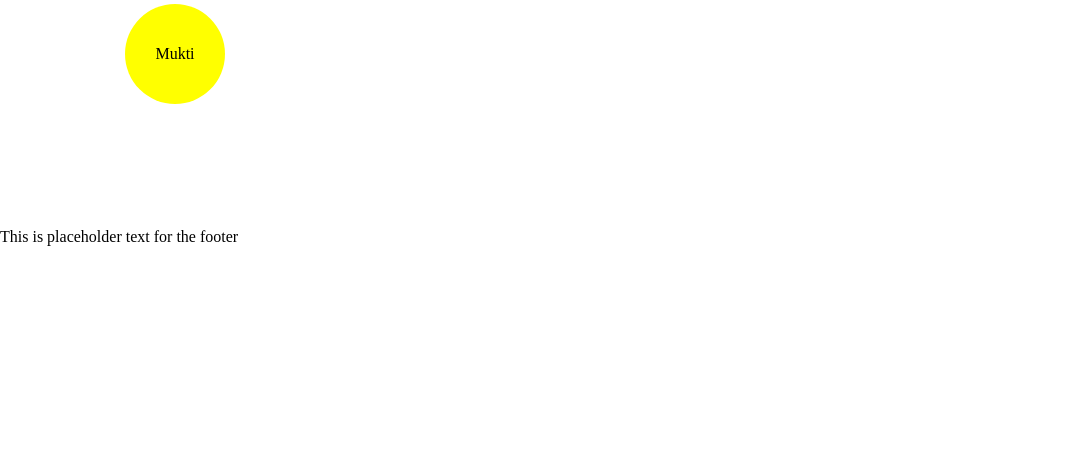
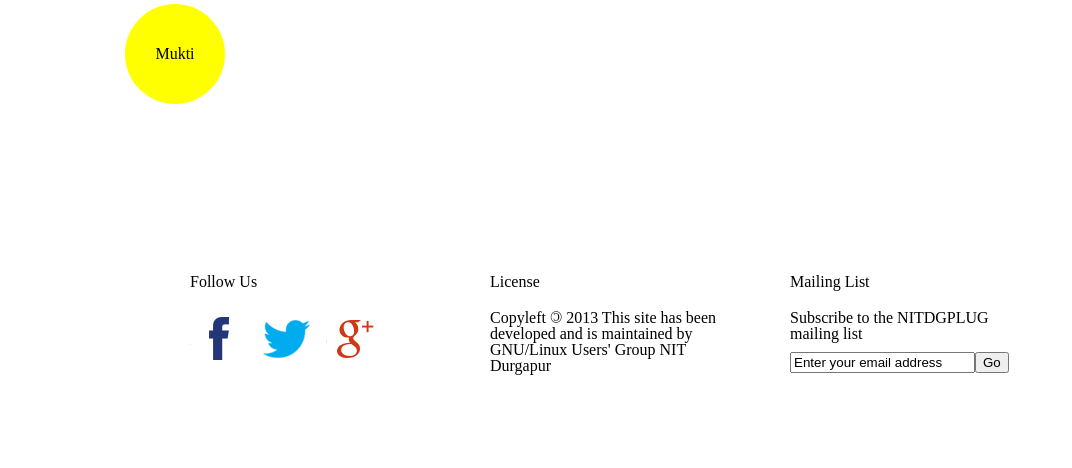
Before and after one commit to jazneetbhatti/mukti, a PHP site: page / in a window 1280 px wide. Shown: the part 137-605 px from the top of the page, without its empty margins (0-1072 px from the left). Run offline with PHP 8.4, Linux system fonts and the light colour scheme.

Commit message:
Set up the footer. Styling remains to be done.

```diff
--- a/index.html
+++ b/index.html
@@ -35,8 +35,61 @@
 		</div>
 
 		<div id="footer">
-			<!-- Integrate social media -->
-			<p>This is placeholder text for the footer</p>
+			<div id="footer-wrapper">
+				<div class="footer-column">
+					<h4>Follow Us</h4>
+					<ul id="footer-follow">
+						<li>
+							<a href="http://www.facebook.com/events/170985016274456/" id="facebook" title="Facebook">
+								Facebook
+								<span></span>
+							</a>
+
+						</li>
+
+						<li>
+							<a href="https://twitter.com/mukti_nitd" id="twitter" title="Twitter">
+								Twitter
+								<span></span>
+							</a>
+
+						</li>
+
+						<li>
+							<a href="http://www.mkti.in" id="googleplus" title="Google+">
+								Google+
+								<span></span>
+							</a>
+
+						</li>
+					</ul>
+				</div>
+
+				<div class="footer-column">
+					<h4>License</h4>
+
+					<p>Copyleft
+						<span style="-moz-transform: scaleX(-1); -o-transform: scaleX(-1); -webkit-transform: scaleX(-1); transform: scaleX(-1); display: inline-block;">
+    &copy;</span> 2013 This site has been developed and is maintained by GNU/Linux Users' Group NIT Durgapur
+    			</p>
+				</div>
+
+				<div class="footer-column">
+					<h4>Mailing List</h4>
+
+					<p>Subscribe to the NITDGPLUG mailing list</p>
+
+					<form action="http://groups.google.com/group/nitdgplug/boxsubscribe" method="get" id="mailing-list">
+						<div>
+							<input type="text" name="email" class="clear" value="Enter your email address">
+						</div>
+
+						<div>
+							<input type="submit" class="submit" value="Go">
+						</div>
+					</form>
+				</div>
+			</div>
 		</div>
 	</div>
 
--- a/scripts/script.js
+++ b/scripts/script.js
@@ -1,4 +1,10 @@
 $(document).ready(function() {
+
+/*
+ * ------------------------------ WRAPPER BEGIN ---------------------------------------------------
+ * Contains scripts for the 'wrapper' section
+ */
+
 	var fetchedData, currentObject; // currentObject corresponds to the centre node in the menu
 
 	/* Invokes the circular menu plugin */
@@ -13,8 +19,9 @@ $(document).ready(function() {
 	    });
 
 		/* Simulate a hover to open the menu on initialization.
-		   Triggering just a mouseover event does not close the
-		   menu when the mouse is idle */
+		 * Triggering just a mouseover event does not close the
+		 * menu when the mouse is idle
+		 */
 		$('.nav-menu-list').trigger('mouseover');
 		$('.nav-menu-list').trigger('mouseout');
   }
@@ -104,4 +111,32 @@ $(document).ready(function() {
 		applyCircleMenu();
 		updateContent('mukti');
 	});
+
+/* ------------------------------ WRAPPER END --------------------------------------------------- */
+
+/*
+ * ------------------------------ FOOTER BEGIN ---------------------------------------------------
+ * Contains scripts for the 'footer' section
+ */
+
+	/* Responsible for removing default content from form field on focus
+	 * and restoring default content in case focus is lifted and no data
+	 * has been entered
+	 */
+	$('input.clear').each(function(index) {
+		$(this)
+		.data('default', $(this).val())
+		.addClass('inactive')
+		.focus(function(){
+			$(this).removeClass('inactive');
+			if( $(this).val() === $(this).data('default') || $(this).val() === "" ) {
+				$(this).val("");
+			}
+		})
+		.blur(function() {
+			if( $(this).val() === "" ) {
+				$(this).addClass('inactive').val( $(this).data('default') );
+			}
+		});
+	});
 });
--- a/stylesheets/layout.css
+++ b/stylesheets/layout.css
@@ -15,7 +15,6 @@ html, body, #container{
 #wrapper {
 	padding-left: 350px;
 	padding-right: 250px;
-
 	overflow: hidden;						/* Needed to make menu take full height of its children, as
 																 the floating elements cause its height to reduce to 0 */
 }
@@ -43,6 +42,8 @@ html, body, #container{
 
 #footer {
 	clear: both;							/* Needed to prevent footer from floating as well */
+	padding: 45px 0 45px;
+	height: 150px;
 }
 
 * html #nav-menu {					/* This is a hack for IE6, just remember that the offset is the
@@ -60,6 +61,106 @@ html, body, #container{
 	background-color: yellow;
 	margin-left: -50px;
 	margin-top: -50px;
-
 	cursor: pointer;
 }
+
+#footer-wrapper {
+	width: 900px;
+	margin: 0 auto;
+}
+
+.footer-column {
+	float: left;
+	width: 250px;
+	margin: 0 50px 0 0;
+}
+
+.footer-column h4{
+	margin: 0 0 20px;
+}
+
+#footer-follow {
+	float: left;
+}
+
+#footer-follow li {
+	width: 58px;
+	height: 58px;
+	float: left;
+	margin: 0 10px 10px 0;
+}
+
+#footer a {
+	text-decoration: none;
+	display: block;
+	position: relative;
+	top: 25px;
+	font-size: 0.75em;
+}
+
+#footer-follow span {
+	background: url(images/social-media-sprite.png);
+	height: 58px;
+	width: 58px;
+	display: block;
+	position: absolute;
+	top: -25px;
+	left: 0;
+	cursor: pointer;
+	background-color: white;
+	border-radius: 50%;
+}
+
+#facebook span {
+	background-position: 0 0;
+}
+
+#facebook span:hover {
+	background-position: -62px 0;
+	background-color: #233678;
+}
+
+#twitter span {
+	background-position: -124px 0;
+}
+
+#twitter span:hover {
+	background-position: -187px 0;
+	background-color: #00aced;
+}
+
+#googleplus span {
+	background-position: -255px 0;
+}
+
+/* Create the '+' sign since the PNG contains only the 'g' sybmbol */
+#googleplus span:after {
+	left: 1.3em;
+	top: 0.1em;
+	position: absolute;
+	display: block;
+	content: "+";
+	font-size: 2.2em;
+	font-weight: bold;
+	color: #cf3717;
+	font-family: georgia;
+}
+
+#googleplus span:hover {
+	background-position: -317px 0;
+	background-color: #cf3717;
+}
+
+/* Change color of '+' on hover( Be careful about the syntax.
+ * :hover is a class selector while :after is an element selector ) */
+#googleplus span:hover:after {
+	color: white;
+}
+
+#mailing-list {
+	margin-top: 10px;
+}
+
+#mailing-list div{
+	float: left;
+}
```
Also changed, not shown: stylesheets/images/social-media-sprite.png (added).
